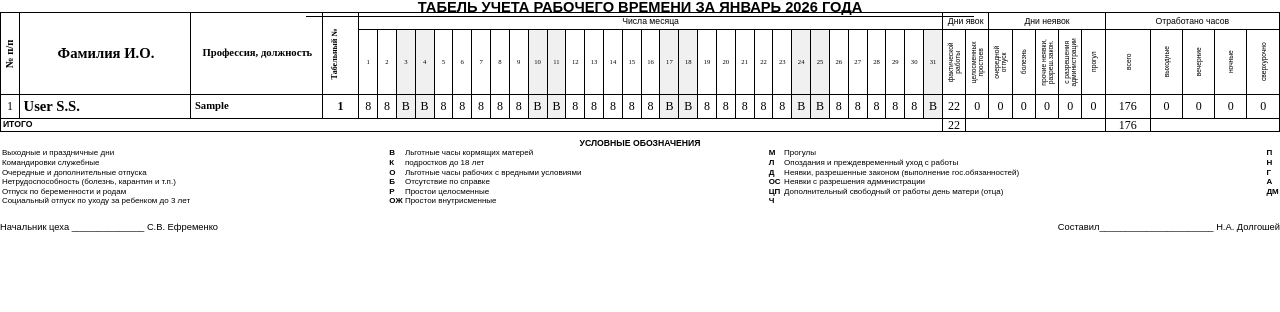
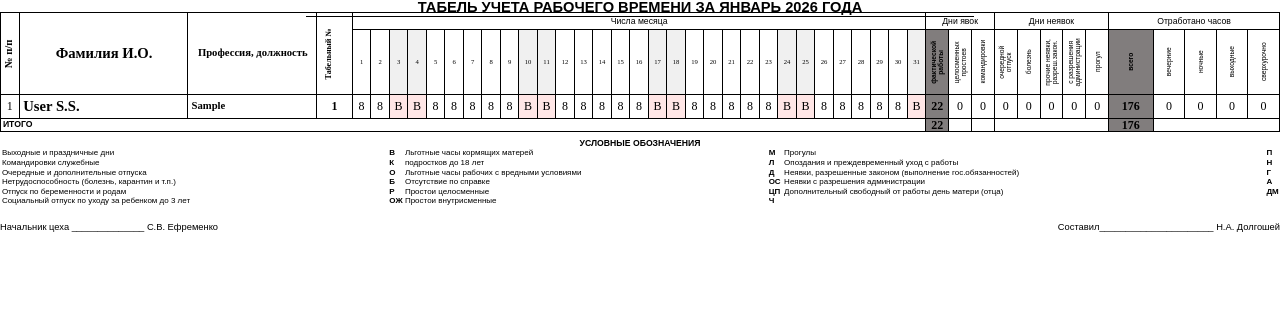
Before and after one commit to k1slee/worktime_tracking, a Django app: page /timesheet/print-monthly/ in a window 1280 px wide. Shown: the part 68-380 px from the top of the page. Run offline with Django 4.2, Linux system fonts and the light colour scheme; a user stored in the database is signed in; tables that the repository leaves empty hold one stand-in row (values such as "Sample post").

Commit message:
Правки по таблице

```diff
--- a/apps/timesheet/web_views.py
+++ b/apps/timesheet/web_views.py
@@ -251,6 +251,7 @@ def update_statistics(stats, employee_id, day, value_str, is_weekend,
     # Маппинг категорий
     category_map = {
         'ЦП': 'downtime',
+        'К': 'business_trip',
         'О': 'vacation',
         'Б': 'illness',
         'Р': 'illness',
@@ -288,6 +289,7 @@ def process_timesheet_data(request, year, month, employees, timesheets):
     stats = {
         'attendance': {},
         'downtime': {},
+        'business_trip': {},
         'vacation': {},
         'illness': {},
         'other_absence': {},
@@ -393,6 +395,7 @@ def process_timesheet_data(request, year, month, employees, timesheets):
             'row_status': 'has_data' if row_has_timesheets else 'empty',
             'attendance_days': stats.get('attendance', {}).get(employee_id, 0),
             'downtime_days': stats.get('downtime', {}).get(employee_id, 0),
+            'business_trip_days': stats.get('business_trip', {}).get(employee_id, 0),
             'vacation_days': stats.get('vacation', {}).get(employee_id, 0),
             'illness_days': stats.get('illness', {}).get(employee_id, 0),
             'other_absence_days': stats.get('other_absence', {}).get(employee_id, 0),
@@ -1157,6 +1160,7 @@ def get_statistics_view(request):
             'other_absence_days': 0,
             'absence_days': 0,
             'downtime_days': 0,
+            'business_trip_days': 0,
             'evening_hours': 0,
             'night_hours': 0,
             'overtime_hours': 0,
--- a/templates/timesheet/print_monthly_table.html
+++ b/templates/timesheet/print_monthly_table.html
@@ -451,6 +451,18 @@
         justify-content: flex-start;
         padding-left: 0.5mm;
     }
+    .col-business-trip { /* командировки */
+        width: 5mm !important;
+        min-width: 5mm !important;
+        max-width: 5mm !important;
+    }
+    .weekend {
+        background-color: #f0f0f0 !important;
+    }
+
+    .holiday { /* Добавьте этот класс */
+        background-color: #ffe6e6 !important; /* Светло-красный фон для праздников */
+    }
     </style>
 </head>
 <body>
@@ -507,7 +519,7 @@
                     <th colspan="{{ days|length }}" style="text-align: center; height: 4.2mm !important; font-size: 6.5pt; font-weight: normal;">Числа месяца</th>
 
                     <!-- Дни явок -->
-                    <th colspan="2" style="text-align: center; height: 4.2mm !important; font-size: 6.5pt; font-weight: normal;">Дни явок</th>
+                    <th colspan="3" style="text-align: center; height: 4.2mm !important; font-size: 6.5pt; font-weight: normal;">Дни явок</th>
 
                     <!-- Дни неявок -->
                     <th colspan="5" style="text-align: center; height: 4.2mm !important; font-size: 6.5pt; font-weight: normal;">Дни неявок</th>
@@ -526,9 +538,9 @@
                 {% endfor %}
 
                 <!-- Дни явок -->
-                <th class="col-stats vertical-header col-days-work" style="height: 17mm !important; position: relative;">
+                <th class="col-stats vertical-header col-days-work" style="height: 17mm !important; position: relative; background-color: #817d7d !important;">
                     <div style="position: absolute; top: 0; left: 0; width: 100%; height: 100%; display: flex; align-items: center; justify-content: center;">
-                        <div style="transform: rotate(-90deg); transform-origin: center; font-size: 5pt; text-align: center; line-height: 1.1; white-space: nowrap;">фактической<br>работы</div>
+                        <div style="transform: rotate(-90deg); transform-origin: center; font-size: 5pt; text-align: center; line-height: 1.1; white-space: nowrap; font-weight: bold;">фактической<br>работы</div>
                     </div>
                 </th>
                 <th class="col-stats vertical-header col-days-downtime" style="height: 17mm !important; position: relative;">
@@ -536,7 +548,12 @@
                         <div style="transform: rotate(-90deg); transform-origin: center; font-size: 5pt; text-align: center; line-height: 1.1; white-space: nowrap;">целосменных<br>простоев</div>
                     </div>
                 </th>
-
+                <!-- Командировки-->
+                <th class="col-stats vertical-header col-business-trip" style="height: 17mm !important; position: relative;">
+                    <div style="position: absolute; top: 0; left: 0; width: 100%; height: 100%; display: flex; align-items: center; justify-content: center;">
+                        <div style="transform: rotate(-90deg); transform-origin: center; font-size: 5pt; text-align: center; line-height: 1.1; white-space: nowrap;">командировки</div>
+                    </div>
+                </th>
                 <!-- Дни неявок -->
                 <th class="col-stats vertical-header col-vacation" style="height: 17mm !important; position: relative;">
                     <div style="position: absolute; top: 0; left: 0; width: 100%; height: 100%; display: flex; align-items: center; justify-content: center;">
@@ -565,14 +582,9 @@
                 </th>
 
                 <!-- Отработано часов -->
-                <th class="col-stats col-total-hours vertical-header" style="height: 17mm !important; position: relative;">
+                <th class="col-stats col-total-hours vertical-header" style="height: 17mm !important; position: relative; background-color: #817d7d !important;">
                     <div style="position: absolute; top: 0; left: 0; width: 100%; height: 100%; display: flex; align-items: center; justify-content: center;">
-                        <div style="transform: rotate(-90deg); transform-origin: center; font-size: 5pt; text-align: center; line-height: 1.1; white-space: nowrap;">всего</div>
-                    </div>
-                </th>
-                <th class="col-stats col-weekend-hours vertical-header" style="height: 17mm !important; position: relative;">
-                    <div style="position: absolute; top: 0; left: 0; width: 100%; height: 100%; display: flex; align-items: center; justify-content: center;">
-                        <div style="transform: rotate(-90deg); transform-origin: center; font-size: 5pt; text-align: center; line-height: 1.1; white-space: nowrap;">выходные</div>
+                        <div style="transform: rotate(-90deg); transform-origin: center; font-size: 5pt; text-align: center; line-height: 1.1; white-space: nowrap; font-weight: bold;">всего</div>
                     </div>
                 </th>
                 <th class="col-stats col-evening-hours vertical-header" style="height: 17mm !important; position: relative;">
@@ -583,6 +595,11 @@
                 <th class="col-stats col-night-hours vertical-header" style="height: 17mm !important; position: relative;">
                     <div style="position: absolute; top: 0; left: 0; width: 100%; height: 100%; display: flex; align-items: center; justify-content: center;">
                         <div style="transform: rotate(-90deg); transform-origin: center; font-size: 5pt; text-align: center; line-height: 1.1; white-space: nowrap;">ночные</div>
+                    </div>
+                </th>
+                <th class="col-stats col-weekend-hours vertical-header" style="height: 17mm !important; position: relative;">
+                    <div style="position: absolute; top: 0; left: 0; width: 100%; height: 100%; display: flex; align-items: center; justify-content: center;">
+                        <div style="transform: rotate(-90deg); transform-origin: center; font-size: 5pt; text-align: center; line-height: 1.1; white-space: nowrap;">выходные</div>
                     </div>
                 </th>
                 <th class="col-stats col-overtime vertical-header" style="height: 17mm !important; position: relative;">
@@ -611,19 +628,21 @@
 
                     <!-- Дни месяца -->
                     {% for day_data in row.days %}
-                    <td class="day-col {% if weekend_days|get_item:day_data.day %}weekend{% endif %}">
+                    <td class="day-col {% if weekend_days|get_item:day_data.day %}weekend{% endif %} {% if day_data.display_value == 'В' %}holiday{% endif %}">
                         <div class="cell-content" style="font-family: 'Times New Roman', serif; font-size: 9pt;">{{ day_data.display_value| only_number}}</div>
                     </td>
                     {% endfor %}
 
                     <!-- Дни явок -->
-                    <td class="col-stats col-days-work">
-                        <div class="cell-content" style="font-family: 'Times New Roman', serif; font-size: 9pt;">{{ row.attendance_days }}</div>
+                    <td class="col-stats col-days-work" style="background-color: #817d7d !important;">
+                        <div class="cell-content" style="font-family: 'Times New Roman', serif; font-size: 9pt; font-weight: bold;">{{ row.attendance_days }}</div>
                     </td>
                     <td class="col-stats col-days-downtime">
                         <div class="cell-content" style="font-family: 'Times New Roman', serif; font-size: 9pt;">{{ row.downtime_days }}</div>
                     </td>
-
+                    <td class="col-stats col-business-trip">
+                        <div class="cell-content" style="font-family: 'Times New Roman', serif; font-size: 9pt;">{{ row.business_trip_days|default:"0" }}</div>
+                    </td>
                     <!-- Дни неявок -->
                     <td class="col-stats col-vacation">
                         <div class="cell-content" style="font-family: 'Times New Roman', serif; font-size: 9pt;">{{ row.vacation_days }}</div>
@@ -642,17 +661,17 @@
                     </td>
 
                     <!--Отработано часов-->
-                    <td class="col-stats col-total-hours">
-                        <div class="cell-content" style="font-family: 'Times New Roman', serif; font-size: 9pt;">{{ row.total_hours|floatformat:0 }}</div>
-                    </td>
-                    <td class="col-stats col-weekend-hours">
-                        <div class="cell-content" style="font-family: 'Times New Roman', serif; font-size: 9pt;">{{ row.weekend_hours|floatformat:0|default:"0" }}</div>
+                    <td class="col-stats col-total-hours" style="background-color: #817d7d !important;">
+                        <div class="cell-content" style="font-family: 'Times New Roman', serif; font-size: 9pt; font-weight: bold;">{{ row.total_hours|floatformat:0 }}</div>
                     </td>
                     <td class="col-stats col-evening-hours">
                         <div class="cell-content" style="font-family: 'Times New Roman', serif; font-size: 9pt;">{{ row.evening_hours|floatformat:0|default:"0" }}</div>
                     </td>
                     <td class="col-stats col-night-hours">
                         <div class="cell-content" style="font-family: 'Times New Roman', serif; font-size: 9pt;">{{ row.night_hours|floatformat:0|default:"0" }}</div>
+                    </td>
+                    <td class="col-stats col-weekend-hours">
+                        <div class="cell-content" style="font-family: 'Times New Roman', serif; font-size: 9pt;">{{ row.weekend_hours|floatformat:0|default:"0" }}</div>
                     </td>
                     <td class="col-stats col-overtime">
                         <div class="cell-content" style="font-family: 'Times New Roman', serif; font-size: 9pt;">{{ row.overtime_hours|floatformat:0|default:"0" }}</div>
@@ -662,20 +681,27 @@
 
                 <!-- Итоговая строка -->
                 <tr class="total-row">
+                    <!-- Сначала колонки до "Дни явок" -->
                     <td colspan="{{ days|length|add:'4' }}">ИТОГО</td>
-                    <td class="col-stats col-days-work">
-                        <div class="cell-content" style="font-family: 'Times New Roman', serif; font-size: 9pt;">{{ table_data|sum_attr_int:"attendance_days"}}</div>
+
+                    <!-- Теперь колонка "фактической работы" -->
+                    <td class="col-stats col-days-work" style="background-color: #817d7d !important;">
+                        <div class="cell-content" style="font-family: 'Times New Roman', serif; font-size: 9pt; font-weight: bold;">{{ table_data|sum_attr_int:"attendance_days"}}</div>
                     </td>
 
-                    <!-- ПУСТЫЕ ЯЧЕЙКИ для остальных колонок "Дни явок" и "Дни неявок" -->
-                    <td colspan="6"></td>
+                    <!-- Остальные колонки "Дни явок" (одна пустая после фактической работы) -->
+                    <td class="col-stats col-days-downtime"></td>
+                    <td class="col-stats col-business-trip"></td>
+
+                    <!-- Все колонки "Дни неявок" (5 штук) -->
+                    <td colspan="5"></td>
 
                     <!-- Колонка "всего" -->
-                    <td class="col-stats col-total-hours">
-                        <div class="cell-content" style="font-family: 'Times New Roman', serif; font-size: 9pt;">{{ table_data|sum_attr_any:"total_hours"|floatformat:0}}</div>
+                    <td class="col-stats col-total-hours" style="background-color: #817d7d !important;">
+                        <div class="cell-content" style="font-family: 'Times New Roman', serif; font-size: 9pt; font-weight: bold;">{{ table_data|sum_attr_any:"total_hours"|floatformat:0}}</div>
                     </td>
 
-                    <!-- ПУСТЫЕ ЯЧЕЙКИ для остальных колонок "Отработано часов" -->
+                    <!-- Остальные колонки "Отработано часов" (4 штуки) -->
                     <td colspan="4"></td>
                 </tr>
             </tbody>
```
